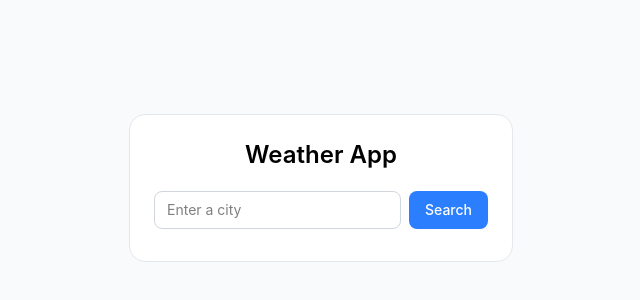
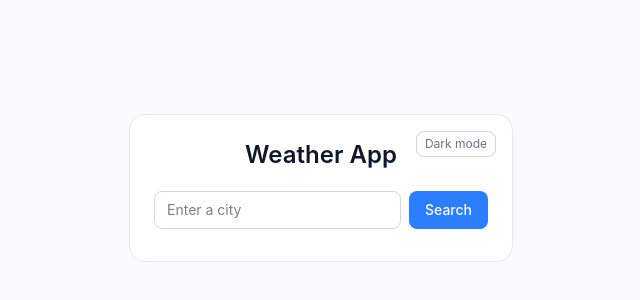
Before and after one commit to TiborGrznar/weather-app, a React (Vite) app in the folder frontend/: page / in a window 1280 px wide. Shown: the part 212-512 px from the top of the page, without its empty margins (319-959 px from the left). Built offline with nearby package versions, Linux system fonts and the light colour scheme.

Commit message:
feat: add dark mode toggle

```diff
--- a/frontend/src/App.tsx
+++ b/frontend/src/App.tsx
@@ -1,4 +1,4 @@
-import { useState } from "react";
+import { useEffect, useState } from "react";
 import type { WeatherResponse } from "./types/weather";
 import WeatherResult from "./components/WeatherResult";
 import ErrorMessage from "./components/ErrorMessage";
@@ -9,6 +9,11 @@ function App() {
   const [weather, setWeather] = useState<WeatherResponse | null>(null);
   const [error, setError] = useState<string | null>(null);
   const [loading, setLoading] = useState(false);
+  const [darkMode, setDarkMode] = useState(false);
+
+  useEffect(() => {
+    document.documentElement.classList.toggle("dark", darkMode);
+  }, [darkMode]);
 
   const handleSearch = async () => {
     setError(null);
@@ -35,9 +40,18 @@ function App() {
   };
 
   return (
-  <div className="min-h-screen bg-gray-50 flex items-center justify-center">
-    <div className="w-full max-w-sm bg-white rounded-2xl border border-gray-200 p-6">
-      <h1 className="text-2xl font-semibold text-center mb-5">Weather App</h1>
+    <div className="min-h-screen bg-gray-50 dark:bg-gray-900 flex items-center justify-center">
+      <div className="relative w-full max-w-sm bg-white dark:bg-gray-800 rounded-2xl border border-gray-200 dark:border-gray-700 p-6">
+        <button
+          onClick={() => setDarkMode(!darkMode)}
+          className="absolute top-4 right-4 text-xs text-gray-500 dark:text-gray-400 border border-gray-300 dark:border-gray-600 rounded-lg px-2 py-1"
+        >
+          {darkMode ? "Light mode" : "Dark mode"}
+        </button>
+
+        <h1 className="text-2xl font-semibold text-center mb-5 text-gray-900 dark:text-white">
+          Weather App
+        </h1>
 
         <div className="flex gap-2 mb-2">
           <input
@@ -45,18 +59,18 @@ return (
             value={city}
             onChange={(event) => setCity(event.target.value)}
             placeholder="Enter a city"
-          className="flex-1 border border-gray-300 rounded-lg px-3 py-2 text-sm focus:outline-none focus:ring-2 focus:ring-blue-400"
+            className="flex-1 border border-gray-300 dark:border-gray-600 dark:bg-gray-700 dark:text-white rounded-lg px-3 py-2 text-sm focus:outline-none focus:ring-2 focus:ring-blue-400 dark:focus:ring-blue-900"
           />
           <button
             onClick={handleSearch}
             disabled={loading}
-          className="px-4 py-2 bg-blue-500 text-white text-sm font-medium rounded-lg disabled:opacity-50"
+            className="px-4 py-2 bg-blue-500 text-white text-sm font-medium rounded-lg disabled:opacity-50 dark:bg-blue-900"
           >
             Search
           </button>
         </div>
 
-      {loading && <p className="text-sm text-gray-500 text-center mt-2">Loading...</p>}
+        {loading && <p className="text-sm text-gray-500 dark:text-gray-400 text-center mt-2">Loading...</p>}
 
         {weather && <WeatherResult weather={weather} />}
         {error && <ErrorMessage message={error} />}
--- a/frontend/src/index.css
+++ b/frontend/src/index.css
@@ -1 +1,2 @@
 @import "tailwindcss";
+@custom-variant dark (&:where(.dark, .dark *));
```
Lines whose indentation alone changed are shown as unchanged.
